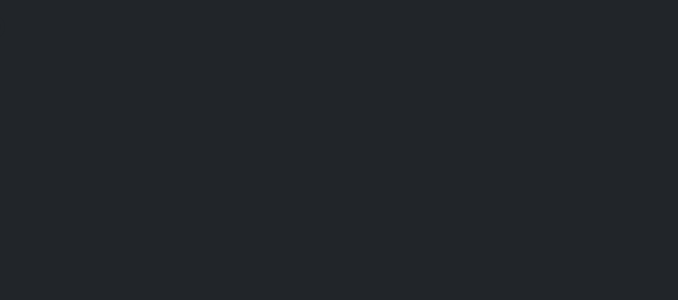
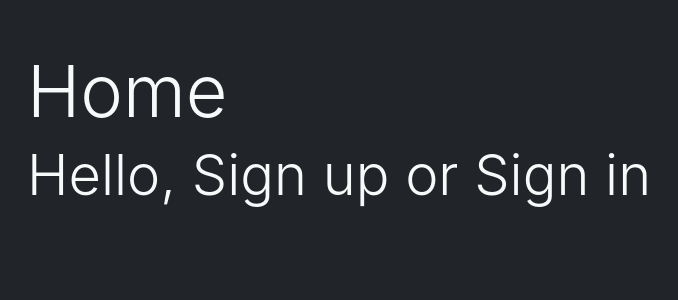
Before and after one commit to Alik64/React_projects, a React (Create React App) app in the folder 3_Auth-firebase/: page / in a window 1280 px wide. Shown: the top 300 px of the page, without its empty margins (91-769 px from the left). Built offline with nearby package versions, Linux system fonts and the light colour scheme.

Commit message:
creation - page home

```diff
--- a/3_Auth-firebase/src/pages/Home.js
+++ b/3_Auth-firebase/src/pages/Home.js
@@ -2,8 +2,9 @@ import React from 'react'
 
 export default function Home() {
     return (
-        <div>
-            <h1>Hello</h1>
+        <div className="container p-5">
+            <h1 className="display-2 text-light ">Home</h1>
+            <h1 className="display-4 text-light">Hello, Sign up or Sign in</h1>
         </div>
     )
 }
```
